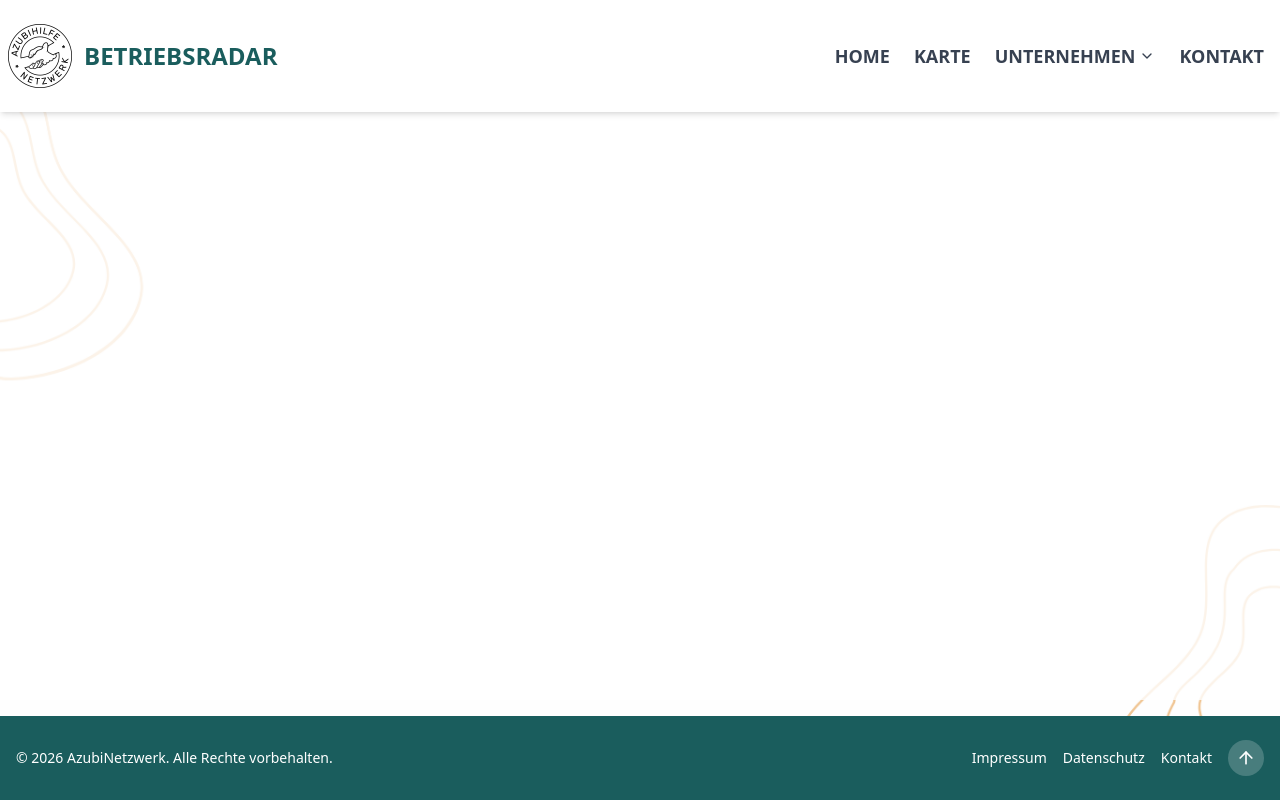
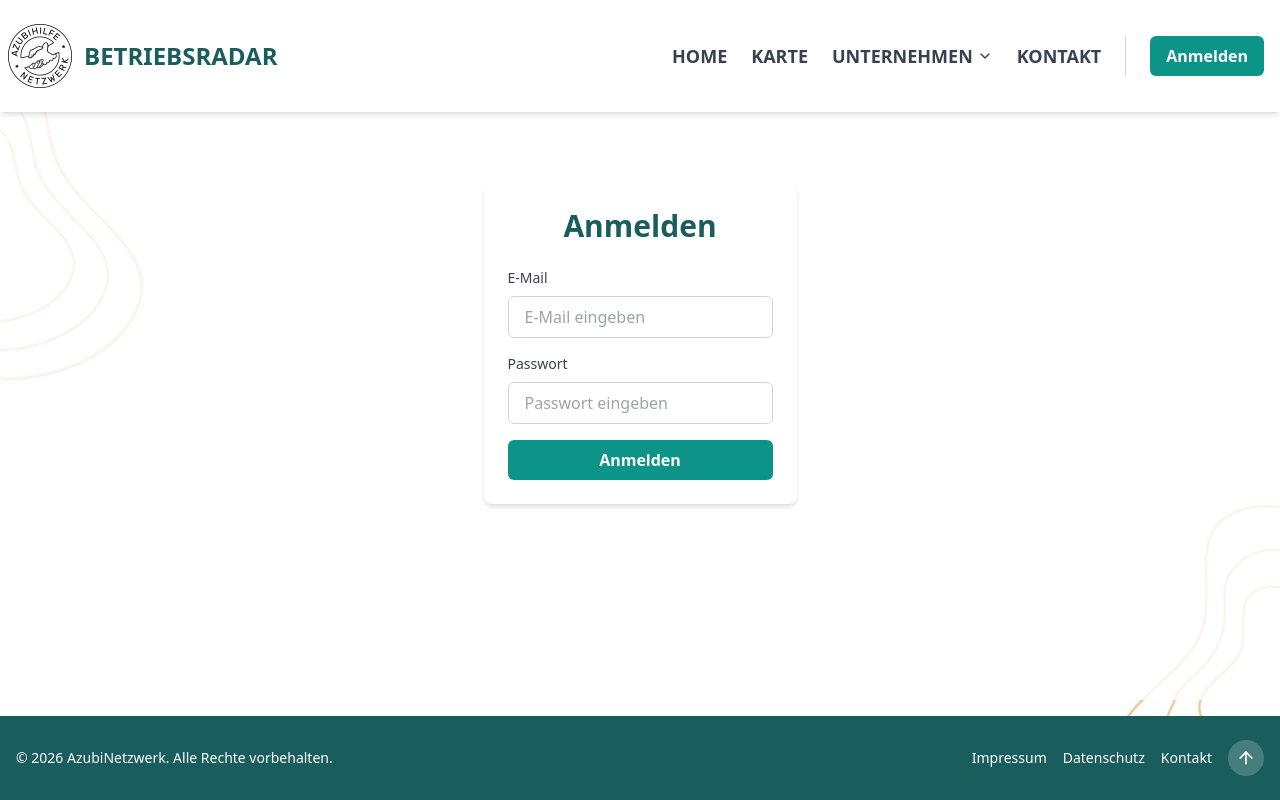
Before and after one commit to azubihilfe-netzwerk/Betriebsradar, a React (Create React App) app in the folder frontend/: page /login in a window 1280 px wide. Built offline with nearby package versions, Linux system fonts and the light colour scheme.

Commit message:
feat. user login / logout

```diff
--- a/frontend/src/App.tsx
+++ b/frontend/src/App.tsx
@@ -7,6 +7,7 @@ import Footer from "./Component/Footer";
 import Kontakt from "./Pages/Kontakt";
 import Datenschutz from "./Pages/Datenschutz";
 import Karte from "./Pages/Karte";
+import Login from "./Pages/Login";
 import UnternehmenEintragen from "./Pages/UnternehmenEintragen";
 import UnternehmenSuchen from "./Pages/UnternehmenSuchen";
 import UnternehmenDetail from "./Pages/UnternehmenDetail";
@@ -25,6 +26,7 @@ function App() {
                 <main className="pt-28 max-w-screen-2xl mx-auto w-full px-4 py-8 flex flex-col mt-8">
                     <Routes>
                         <Route path="/" element={<Dashboard />} />
+                        <Route path="/login" element={<Login />} />
                         <Route path="/impressum" element={<Impressum />} />
                         <Route path="/kontakt" element={<Kontakt />} />
                         <Route path="/datenschutz" element={<Datenschutz />} />
--- a/frontend/src/Component/Navbar.tsx
+++ b/frontend/src/Component/Navbar.tsx
@@ -1,10 +1,20 @@
 import React, { useState } from 'react';
-import { Menu, X, ChevronDown } from 'lucide-react';
+import { Menu, X, ChevronDown, LogOut } from 'lucide-react';
+import { Link, useNavigate } from 'react-router-dom';
+import { useAuth } from '../context/AuthContext';
 import logo from '../images/Logo_schwarz-2048x2048.png'; // Pfad anpassen!
 
 const Navbar: React.FC = () => {
     const [menuOpen, setMenuOpen] = useState(false);
     const [showUnternehmenSubmenu, setShowUnternehmenSubmenu] = useState(false);
+    const { isAuthenticated, user, logout } = useAuth();
+    const navigate = useNavigate();
+
+    const handleLogout = () => {
+        logout();
+        navigate('/');
+        setMenuOpen(false);
+    };
 
     return (
         <nav className="bg-white shadow-md fixed w-full z-10">
@@ -33,6 +43,25 @@ const Navbar: React.FC = () => {
                     </div>
 
                     <a href="/kontakt" className="text-gray-700 hover:text-navbar-blue text-lg uppercase font-semibold">Kontakt</a>
+
+                    {/* Auth Buttons */}
+                    <div className="flex items-center gap-4 ml-6 pl-6 border-l border-gray-300">
+                        {isAuthenticated ? (
+                            <>
+                                <span className="text-sm text-gray-700">
+                                    {user?.email}
+                                </span>
+                                <button onClick={handleLogout} className="flex items-center gap-2 px-4 py-2 bg-red-500 text-white rounded-md hover:bg-red-600 transition-colors">
+                                    <LogOut className="w-4 h-4" />
+                                    Abmelden
+                                </button>
+                            </>
+                        ) : (
+                            <Link to="/login" className="px-4 py-2 bg-teal-600 text-white rounded-md hover:bg-teal-700 transition-colors font-semibold">
+                                Anmelden
+                            </Link>
+                        )}
+                    </div>
                 </div>
 
                 {/* Mobile Button */}
@@ -67,6 +96,32 @@ const Navbar: React.FC = () => {
                     </div>
 
                     <a href="/kontakt" className="block text-gray-700 hover:text-navbar-blue text-lg uppercase font-semibold">Kontakt</a>
+
+                    {/* Mobile Auth */}
+                    <div className="pt-4 border-t border-gray-200 mt-4">
+                        {isAuthenticated ? (
+                            <>
+                                <p className="text-sm text-gray-700 mb-2">
+                                    Angemeldet als: <strong>{user?.email}</strong>
+                                </p>
+                                <button
+                                    onClick={handleLogout}
+                                    className="w-full flex items-center justify-center gap-2 px-4 py-2 bg-red-500 text-white rounded-md hover:bg-red-600 transition-colors"
+                                >
+                                    <LogOut className="w-4 h-4" />
+                                    Abmelden
+                                </button>
+                            </>
+                        ) : (
+                            <Link
+                                to="/login"
+                                className="block w-full text-center px-4 py-2 bg-teal-600 text-white rounded-md hover:bg-teal-700 transition-colors font-semibold"
+                                onClick={() => setMenuOpen(false)}
+                            >
+                                Anmelden
+                            </Link>
+                        )}
+                    </div>
                 </div>
             )}
         </nav>
--- /dev/null
+++ b/frontend/src/Pages/Login.tsx
@@ -0,0 +1,87 @@
+import React, { useState } from 'react';
+import { useNavigate } from 'react-router-dom';
+import { useAuth } from '../context/AuthContext';
+import { AlertCircle } from 'lucide-react';
+
+const Login: React.FC = () => {
+  const [email, setEmail] = useState('');
+  const [password, setPassword] = useState('');
+  const [error, setError] = useState('');
+  const [isLoading, setIsLoading] = useState(false);
+  const { login } = useAuth();
+  const navigate = useNavigate();
+
+  const handleSubmit = async (e: React.FormEvent) => {
+    e.preventDefault();
+    setError('');
+    setIsLoading(true);
+
+    try {
+      await login(email, password);
+      navigate('/');
+    } catch (err) {
+      setError(err instanceof Error ? err.message : 'Login failed. Please try again.');
+    } finally {
+      setIsLoading(false);
+    }
+  };
+
+  return (
+    <div className="max-w-md mx-auto mt-10 p-6 bg-white rounded-lg shadow-md">
+      <h1 className="text-3xl font-bold mb-6 text-center" style={{ color: '#1a5d5d' }}>
+        Anmelden
+      </h1>
+
+      {error && (
+        <div className="mb-4 p-4 bg-red-50 border border-red-200 rounded-md flex items-start gap-3">
+          <AlertCircle className="w-5 h-5 text-red-600 flex-shrink-0 mt-0.5" />
+          <p className="text-red-700">{error}</p>
+        </div>
+      )}
+
+      <form onSubmit={handleSubmit} className="space-y-4">
+        <div>
+          <label htmlFor="email" className="block text-sm font-medium text-gray-700 mb-2">
+            E-Mail
+          </label>
+          <input
+            type="email"
+            id="email"
+            value={email}
+            onChange={(e) => setEmail(e.target.value)}
+            required
+            className="w-full px-4 py-2 border border-gray-300 rounded-md focus:outline-none focus:ring-2 focus:ring-teal-500"
+            placeholder="E-Mail eingeben"
+            disabled={isLoading}
+          />
+        </div>
+
+        <div>
+          <label htmlFor="password" className="block text-sm font-medium text-gray-700 mb-2">
+            Passwort
+          </label>
+          <input
+            type="password"
+            id="password"
+            value={password}
+            onChange={(e) => setPassword(e.target.value)}
+            required
+            className="w-full px-4 py-2 border border-gray-300 rounded-md focus:outline-none focus:ring-2 focus:ring-teal-500"
+            placeholder="Passwort eingeben"
+            disabled={isLoading}
+          />
+        </div>
+
+        <button
+          type="submit"
+          disabled={isLoading}
+          className="w-full px-4 py-2 bg-teal-600 text-white rounded-md hover:bg-teal-700 disabled:bg-gray-400 transition-colors font-semibold"
+        >
+          {isLoading ? 'Lädt...' : 'Anmelden'}
+        </button>
+      </form>
+    </div>
+  );
+};
+
+export default Login;
--- /dev/null
+++ b/frontend/src/context/AuthContext.tsx
@@ -0,0 +1,120 @@
+import React, { createContext, useContext, useState, useEffect } from 'react';
+import { useApolloClient } from '@apollo/client/react';
+import { gql } from 'graphql-tag';
+
+export interface User {
+    id: string;
+    email: string;
+    roles: string[];
+}
+
+interface AuthContextType {
+    user: User | null;
+    isLoading: boolean;
+    login: (email: string, password: string) => Promise<void>;
+    logout: () => void;
+    isAuthenticated: boolean;
+}
+
+
+type AuthResponse = {
+    authenticateUserWithPassword: UserAuthSuccess | UserAuthFailure;
+}
+
+type UserAuthSuccess = {
+    __typename: 'UserAuthenticationWithPasswordSuccess';
+    sessionToken: string;
+    item: User;
+};
+
+type UserAuthFailure = {
+    __typename: 'UserAuthenticationWithPasswordFailure';
+    message: string;
+};
+
+const AuthContext = createContext<AuthContextType | undefined>(undefined);
+
+export const AuthProvider: React.FC<{ children: React.ReactNode }> = ({ children }) => {
+    const [user, setUser] = useState<User | null>(null);
+    const [isLoading, setIsLoading] = useState(true);
+    const client = useApolloClient();
+
+    // Restore session from localStorage on mount
+    useEffect(() => {
+        const storedUser = localStorage.getItem('user');
+
+        if (storedUser) {
+            setUser(JSON.parse(storedUser));
+        }
+        setIsLoading(false);
+    }, []);
+
+
+    const login = async (email: string, password: string) => {
+        setIsLoading(true);
+        try {
+            const { data, error} =  await client.mutate<AuthResponse>({
+                mutation: gql`
+                            mutation LoginUser($email: String!, $password: String!) {
+              authenticateUserWithPassword(email: $email, password: $password) {
+                ... on UserAuthenticationWithPasswordSuccess {
+                  sessionToken
+                  item {
+                    id
+                    email
+                    roles
+                  }
+                }
+                ... on UserAuthenticationWithPasswordFailure {
+                  message
+                }
+              }
+            } `,
+                variables: { email, password },
+            });
+
+            const result = data?.authenticateUserWithPassword;
+
+            if (result?.__typename === 'UserAuthenticationWithPasswordSuccess') {
+                setUser(result.item);
+
+                // Store in localStorage
+                localStorage.setItem('sessionToken', result.sessionToken);
+                localStorage.setItem('user', JSON.stringify(result.item));
+            } else if (result?.__typename === 'UserAuthenticationWithPasswordFailure') {
+                throw new Error(result.message || 'Login failed');
+            } else {
+                throw new Error('Unexpected response from server', { cause: error });
+            }
+        } catch (error) {
+            setUser(null);
+            localStorage.removeItem('user');
+            throw error;
+        } finally {
+            setIsLoading(false);
+        }
+    };
+
+    const logout = () => {
+        setUser(null);
+        localStorage.removeItem('user');
+    };
+
+    const value: AuthContextType = {
+        user,
+        isLoading,
+        login,
+        logout,
+        isAuthenticated: !!user,
+    };
+
+    return <AuthContext.Provider value={value}>{children}</AuthContext.Provider>;
+};
+
+export const useAuth = () => {
+    const context = useContext(AuthContext);
+    if (context === undefined) {
+        throw new Error('useAuth must be used within an AuthProvider');
+    }
+    return context;
+};
--- a/frontend/src/index.tsx
+++ b/frontend/src/index.tsx
@@ -7,12 +7,13 @@ import './index.css';
 import { ApolloClient, InMemoryCache } from "@apollo/client";
 import { ApolloProvider } from "@apollo/client/react";
 import { HttpLink } from '@apollo/client';
+import { AuthProvider } from './context/AuthContext';
 
 //create an Apollo Client instance
 const client = new ApolloClient({
     link: new HttpLink({
         uri: "/api/graphql",
-        credentials: "same-origin",
+        credentials: "include",
     }),
     cache: new InMemoryCache(),
 });
@@ -24,7 +25,9 @@ const root = ReactDOM.createRoot(
 root.render(
     <BrowserRouter basename={process.env.NODE_ENV === 'production' ? "/liste" : "/"} >
         <ApolloProvider client={client}>
-            <App />
+            <AuthProvider>
+                <App />
+            </AuthProvider>
         </ApolloProvider>
     </BrowserRouter>
 );
```
